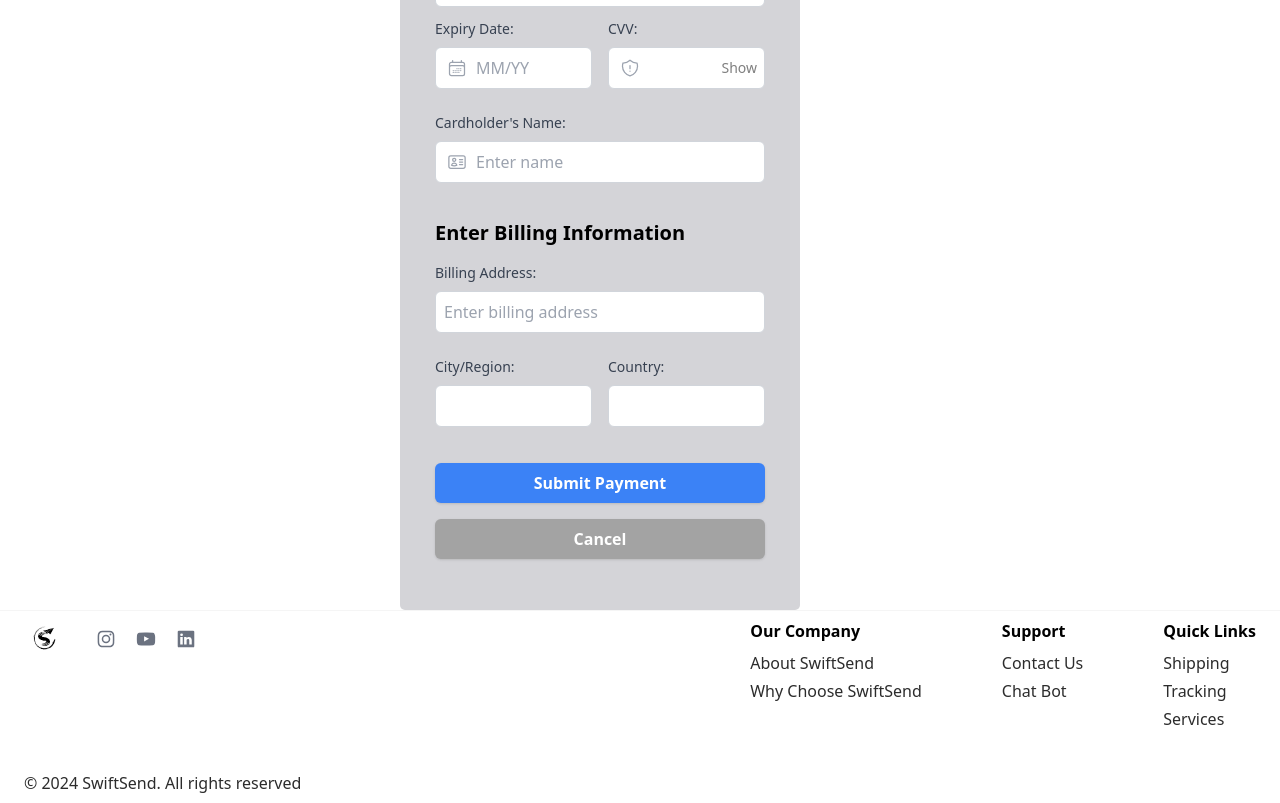
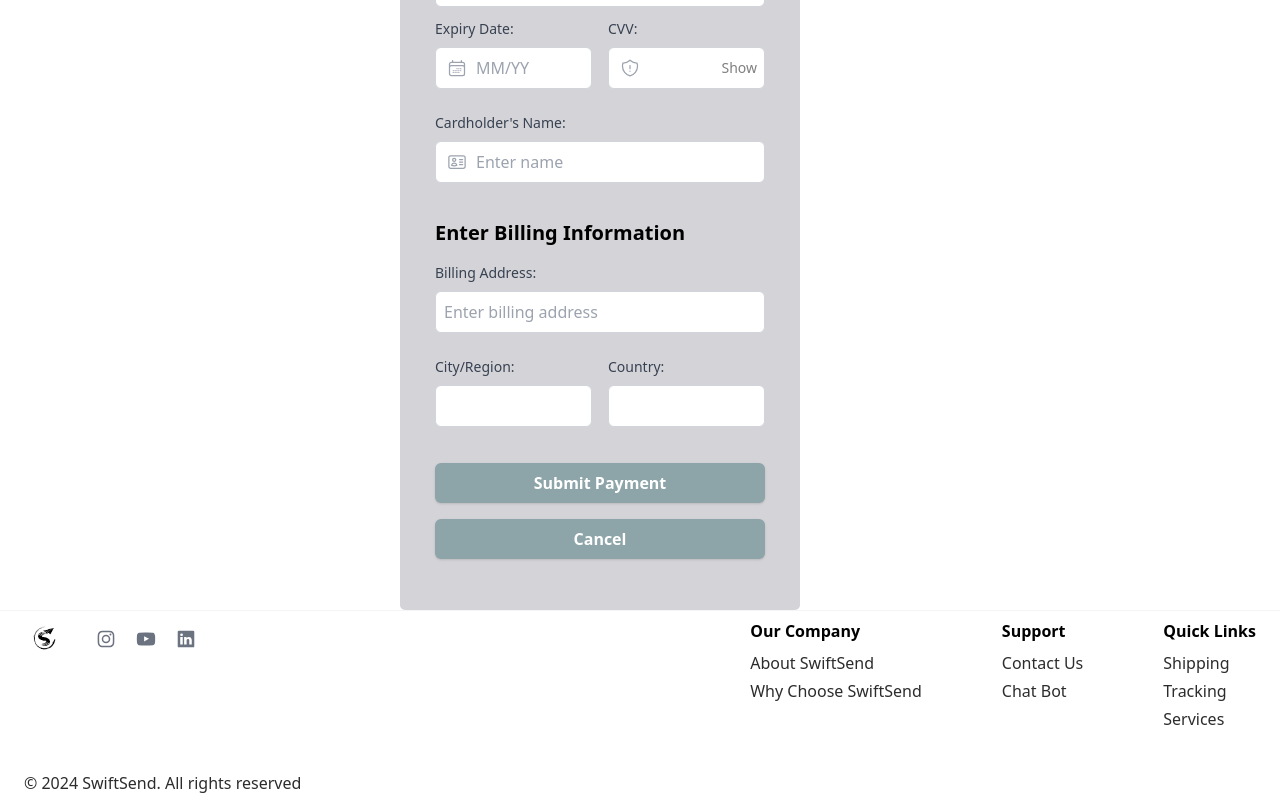
Before and after one commit to NathanGrenier/SOEN-343, a React (Vite) app in the folder packages/client/: page /payment in a window 1280 px wide. Shown: the part 442-1245 px from the top of the page. Built offline with nearby package versions, Linux system fonts and the light colour scheme.

Commit message:
Changed on hover button colors

```diff
--- a/packages/client/src/Components/Payment/PaymentForm.tsx
+++ b/packages/client/src/Components/Payment/PaymentForm.tsx
@@ -318,9 +318,9 @@ console.log("Calculated Cost:", calculatedCost);
                 </div>
             </div>
         <br></br>
-            <button type = "submit" className="w-full py-2 bg-blue-500 text-white font-semibold rounded-md shadow hover:bg-blue-600 focus:outline-none focus:ring-2 focus:ring-blue-400 focus:ring-opacity-75 transition">
+            <button type = "submit" className="w-full py-2 bg-custom-blueishGray text-white font-semibold rounded-md shadow hover:bg-custom-mainGreen focus:outline-none focus:ring-2 focus:ring-blue-400 focus:ring-opacity-75 transition">
              Submit Payment </button>
-             <button type = "reset" className="w-full py-2 bg-neutral-400 text-white font-semibold rounded-md shadow hover:bg-neutral-500 focus:outline-none focus:ring-2 focus:ring-gray-400 focus:ring-opacity-75 transition my-4">
+             <button type = "reset" className="w-full py-2 bg-custom-blueishGray text-white font-semibold rounded-md shadow hover:bg-custom-mainGreen focus:outline-none focus:ring-2 focus:ring-gray-400 focus:ring-opacity-75 transition my-4">
              Cancel </button>
 
              {message && <div className="text-red-500 text-xs italic">{message}</div>}
--- a/packages/client/src/routes/delivery_request.tsx
+++ b/packages/client/src/routes/delivery_request.tsx
@@ -193,7 +193,7 @@ const Delivery: React.FC = () => {
         onClick={() => {
           calculateShippingCost().catch((error) => console.error(error)); // Catch any errors to handle promise rejection
         }}
-        className="w-full p-3 bg-custom-mainGreen text-custom-gray font-bold rounded hover:bg-custom-gray hover:text-custom-mainGreen"
+        className="w-full p-3 bg-custom-blueishGray text-white font-bold rounded hover:bg-custom-mainGreen"
       >
         Request
       </button>
--- a/packages/client/src/routes/quotation.tsx
+++ b/packages/client/src/routes/quotation.tsx
@@ -155,7 +155,7 @@ const Quotation: React.FC = () => {
 
         <button
           onClick={calculateShippingCost}
-          className="w-full p-3 bg-custom-mainGreen font-bold rounded hover:bg-custom-gray hover:text-custom-mainGreen"
+          className="w-full p-3 bg-custom-blueishGray font-bold text-white rounded hover:bg-custom-mainGreen"
         >
           Calculate Cost
         </button>
```
